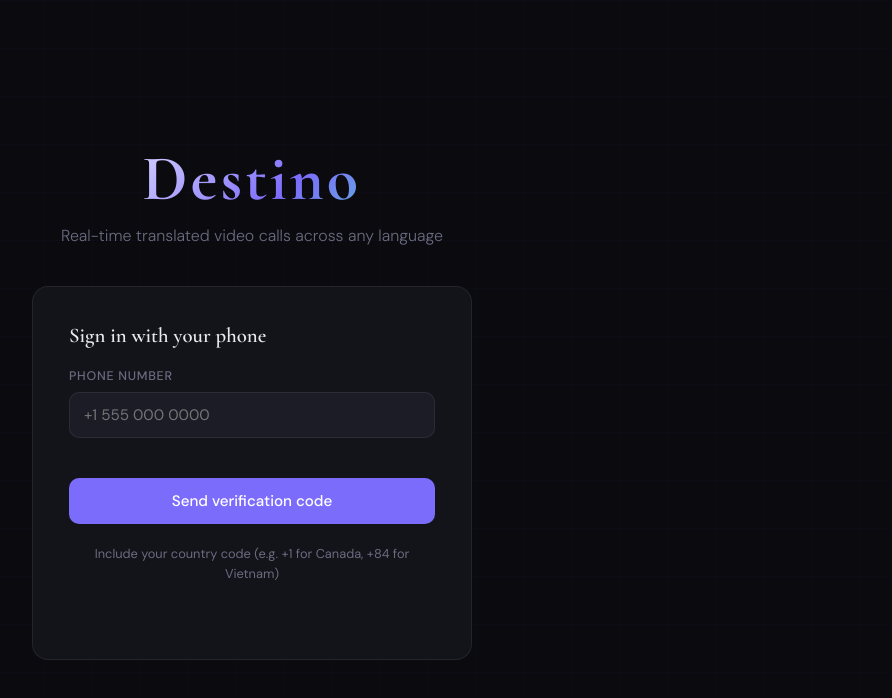
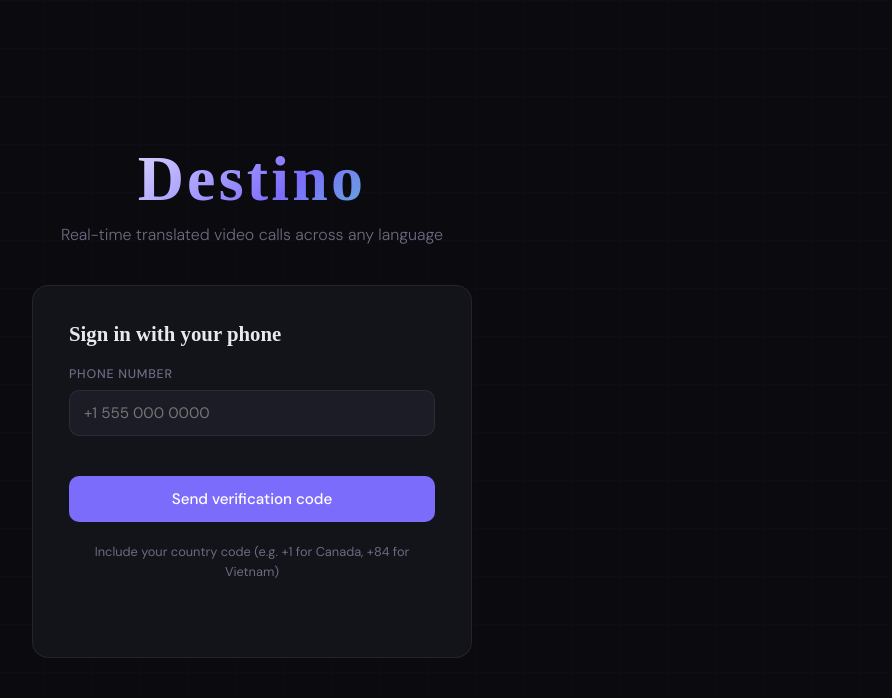
Before and after one commit to brandonlamonttech/linguacall, a website: page public/index.html in a window 1280 px wide. Shown: the whole page, without its empty margins (388-1280 px from the left). Drawn offline with nearby package versions, Linux system fonts and the light colour scheme.

Commit message:
Change font family from Cormorant to Playfair Display

```diff
--- a/public/index.html
+++ b/public/index.html
@@ -23,10 +23,10 @@
     background-size: 48px 48px; pointer-events: none; z-index: 0;
   }
   .logo { text-align: center; }
-  .logo h1 { font-family: 'Cormorant Garamond', serif; font-size: clamp(2.4rem, 6vw, 4rem); font-weight: 700; letter-spacing: 0.05em; background: linear-gradient(135deg, #fff 0%, var(--accent) 60%, var(--accent2) 100%); -webkit-background-clip: text; -webkit-text-fill-color: transparent; background-clip: text; }
+  .logo h1 { font-family: 'Playfair Display', serif; font-size: clamp(2.4rem, 6vw, 4rem); font-weight: 700; letter-spacing: 0.05em; background: linear-gradient(135deg, #fff 0%, var(--accent) 60%, var(--accent2) 100%); -webkit-background-clip: text; -webkit-text-fill-color: transparent; background-clip: text; }
   .logo p { color: var(--muted); font-size: 1rem; font-weight: 300; margin-top: 8px; }
   .card { background: var(--surface); border: 1px solid var(--border); border-radius: var(--radius); padding: 36px; width: 100%; max-width: 440px; display: flex; flex-direction: column; gap: 20px; }
-  .card-title { font-family: 'Cormorant Garamond', serif; font-size: 1.3rem; font-weight: 600; }
+  .card-title { font-family: 'Playfair Display', serif; font-size: 1.3rem; font-weight: 600; }
   label { font-size: 0.78rem; font-weight: 500; color: var(--muted); letter-spacing: 0.06em; text-transform: uppercase; display: block; margin-bottom: 8px; }
   select, input[type="text"], input[type="tel"], input[type="number"] { width: 100%; background: var(--surface2); border: 1px solid var(--border); border-radius: 10px; color: var(--text); font-family: 'DM Sans', sans-serif; font-size: 0.95rem; padding: 12px 14px; outline: none; transition: border-color 0.2s; appearance: none; -webkit-appearance: none; }
   select:focus, input:focus { border-color: var(--accent); }
```
